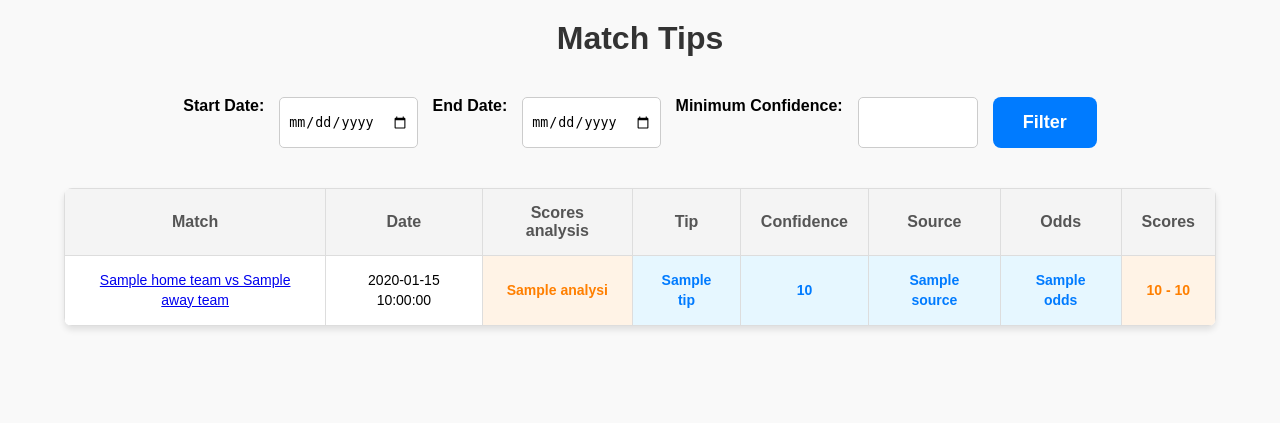
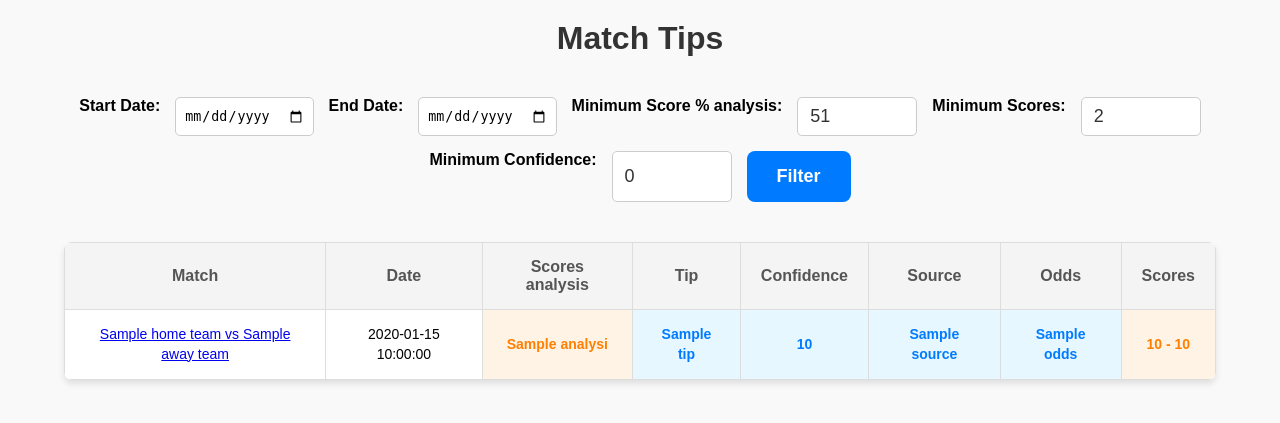
Before and after one commit to rotarurazvan07/bet-assistant, a Flask app: template bet_dashboard/templates/tipper.html in a window 1280 px wide. Shown: the top 423 px of the page. Run offline with Flask 2, Linux system fonts and the light colour scheme; the template is opened without the code that fills it: most values are stand-ins (such as "Sample title", 1, 10 or a date in 2020); parts of the project's set-up code (start-up, migrations or seed data) failed here and were passed over.

Commit message:
Improvements

```diff
--- a/bet_crawler/value_finder/impl/ForebetFinder.py
+++ b/bet_crawler/value_finder/impl/ForebetFinder.py
@@ -121,6 +121,7 @@ class ForebetFinder(BaseValueFinder):
                             home_team_form = match_html.find_all('div', class_="prformcont")[0].get_text()
                             away_team_form = match_html.find_all('div', class_="prformcont")[1].get_text()
 
+                            # TODO - try all - otherwise it throws error
                             avg_corners_html = match_html.find('table', class_="os_bg os_others_table").find("tbody").find_all("tr")[1].find_all("td")
                             avg_offsides_html = match_html.find('table', class_="os_bg os_others_table").find("tbody").find_all("tr")[4].find_all("td")
                             avg_gk_saves_html = match_html.find('table', class_="os_bg os_others_table").find("tbody").find_all("tr")[6].find_all("td")
--- a/bet_dashboard/main.py
+++ b/bet_dashboard/main.py
@@ -20,12 +20,12 @@ def index():
 
 @app.route('/tipper', methods=["GET", "POST"])
 def tipper():
-    # TODO - add corner FOR/AGAINST, booking and offside average stats from forebet to the game. column split in 2
-    # TODO - click on team to make a popup with above stats + players etc
     # Get start and end dates from the request, if provided
     start_date_str = request.args.get('start_date')
     end_date_str = request.args.get('end_date')
-    min_confidence = request.args.get('min_confidence')
+    min_confidence = request.args.get('min_confidence', default=0)
+    min_score_tip_percent = request.args.get('min_score_tip_percent', default=51)
+    min_scores_no = request.args.get('min_scores_no', default=2)
 
     # Convert string dates to datetime objects
     start_date = datetime.strptime(start_date_str, '%Y-%m-%d').date() if start_date_str else None
@@ -41,11 +41,11 @@ def tipper():
             continue
         if end_date and match.datetime.date() > end_date:
             continue
-        if min_confidence:
-            # remove lower than minimum
-            match.statistics.tips = [tip for tip in match.statistics.tips if tip.confidence >= float(min_confidence)]
-            if len(match.statistics.tips) == 0:
-                continue
+        if match.datetime <= datetime.now():
+            continue
+        match.statistics.tips = [tip for tip in match.statistics.tips if tip.confidence >= float(min_confidence)]
+        if len(match.statistics.tips) == 0:
+            continue
 
         # sort by reverse confidence of tips
         match.statistics.tips.sort(key=lambda x:x.confidence, reverse=True)
@@ -64,8 +64,11 @@ def tipper():
 
     # get match analysis
     analysis = []
-    for match in filtered_match_list:
-        prediction = '\n'.join(analyze_betting_predictions(match.statistics.scores))
+    for match in filtered_match_list[:]:  # use slicing to avoid iteration issues while removing items
+        prediction = '\n'.join(analyze_betting_predictions(match.statistics.scores, int(min_score_tip_percent), int(min_scores_no)))
+        if prediction == '' or prediction == 'No predictions available for analysis.':
+            filtered_match_list.remove(match)
+            continue
         analysis.append(prediction)
         match.datetime = match.datetime.strftime('%Y-%m-%d %H:%M')
     filtered_match_list = [match.to_dict() for match in filtered_match_list]
@@ -92,6 +95,8 @@ def value_finder():
         if start_date and match.datetime.date() < start_date:
             continue
         if end_date and match.datetime.date() > end_date:
+            continue
+        if match.datetime <= datetime.now():
             continue
         filtered_value_matches_list.append(match)
 
@@ -124,4 +129,4 @@ def value_finder():
 if __name__ == "__main__":
     db_manager = DatabaseManager()
 
-    app.run(debug=False, host='192.168.0.157', port=5000)
+    app.run(debug=False, host="192.168.100.27", port=5000)
--- a/bet_dashboard/static/styles.css
+++ b/bet_dashboard/static/styles.css
@@ -9,6 +9,12 @@ body {
     align-items: center;
     justify-content: flex-start;
     height: 100vh;
+}
+
+.green-background {
+    background-color: #d4edda; /* Bootstrap-style green background */
+    color: #155724; /* Dark green text for better visibility */
+    font-weight: bold;
 }
 
 h1 {
--- a/bet_dashboard/templates/tipper.html
+++ b/bet_dashboard/templates/tipper.html
@@ -15,8 +15,17 @@
         <label for="end_date">End Date:</label>
         <input type="date" id="end_date" name="end_date" value="{{ request.args.get('end_date') }}">
 
+        <label for="min_score_tip_percent">Minimum Score % analysis:</label>
+        <input type="number" step=1 min=51 max=100 id="min_score_tip_percent" name="min_score_tip_percent"
+               value="{{ request.args.get('min_score_tip_percent', 51) }}">
+
+        <label for="min_scores_no">Minimum Scores:</label>
+        <input type="number" step=1 min=2 max=100 id="min_scores_no" name="min_scores_no"
+               value="{{ request.args.get('min_scores_no', 2) }}">
+
         <label for="min_confidence">Minimum Confidence:</label>
-        <input type="number" step=0.1 min=0 max=3 id="min_confidence" name="min_confidence" value="{{ request.args.get('min_confidence') }}">
+        <input type="number" step=0.1 min=0 max=3 id="min_confidence" name="min_confidence"
+               value="{{ request.args.get('min_confidence', 0)}}">
 
         <button type="submit">Filter</button>
     </form>
@@ -51,6 +60,24 @@
                         {{ analysis[loop.index - 1] | replace('\n', '<br>') | safe}}
                     </td>
                     {% set max_length = match['statistics']['tips']|length if match['statistics']['tips']|length > match['statistics']['scores']|length else match['statistics']['scores']|length %}
+
+                    <!-- Initialize a namespace to hold the flag -->
+                    {% set ns = namespace(all_scores_equal=True) %}
+
+                    <!-- Check if there are any scores -->
+                    {% if match['statistics']['scores']|length > 0 %}
+                        {% set first_home = match['statistics']['scores'][0]['home'] %}
+                        {% set first_away = match['statistics']['scores'][0]['away'] %}
+                        {% for score in match['statistics']['scores'] %}
+                            <!-- Compare home and away scores -->
+                            {% if score['home'] != first_home or score['away'] != first_away %}
+                                {% set ns.all_scores_equal = False %}
+                            {% endif %}
+                        {% endfor %}
+                    {% else %}
+                        {% set ns.all_scores_equal = False %}
+                    {% endif %}
+
                     {% for i in range(max_length) %}
                         {% if i > 0 %}
                             <tr>
@@ -83,11 +110,12 @@
                                 <!-- Empty cell if no more tips -->
                             {% endif %}
                         </td>
-                        <td class="scores">
+                        <!-- Render the table cell with the green background if all scores are equal -->
+                        <td {% if ns.all_scores_equal %}class="green-background" {% else %}class="scores"{% endif %}>
                             {% if i < match['statistics']['scores']|length %}
                                 {{ match['statistics']['scores'][i]['home'] | int }} - {{ match['statistics']['scores'][i]['away'] | int }}
                             {% else %}
-                                <!-- Empty cell if no more scores -->
+                                <!-- Empty cell if no scores -->
                             {% endif %}
                         </td>
                         </tr>
--- a/config/config.yaml
+++ b/config/config.yaml
@@ -1,5 +1,6 @@
 ---
 webdriver:
+  page_load_timeout: 10 # seconds
   retry_count: 3
   request_failed_keywords:
     - 404 Not Found
--- a/requirements.txt
+++ b/requirements.txt
@@ -1,5 +1,5 @@
 beautifulsoup4~=4.11.1
-selenium~=4.6.1
+selenium~=4.9
 Flask~=2.2.5
 RapidFuzz~=3.11.0
 aiohttp~=3.11.11
```
Also changed, not shown: bet_framework/WebScraper.py (+13 -4 lines), bet_framework/utils.py (+42 -36 lines).
